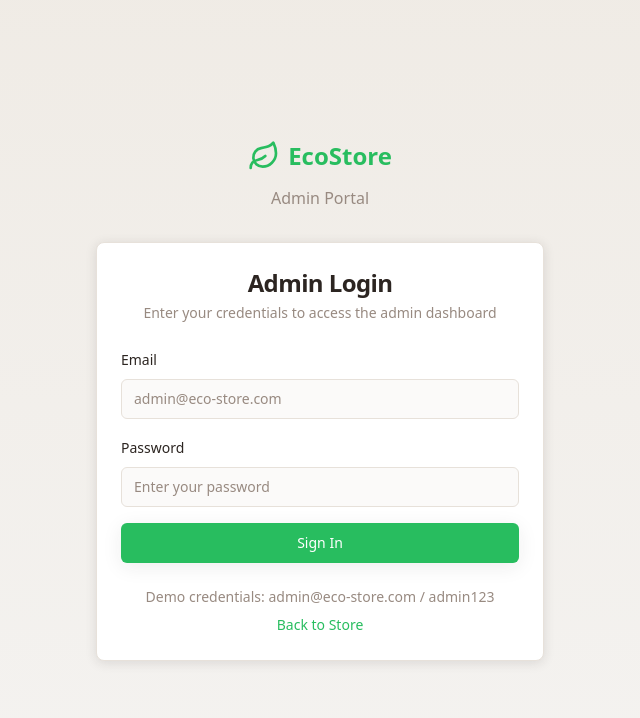
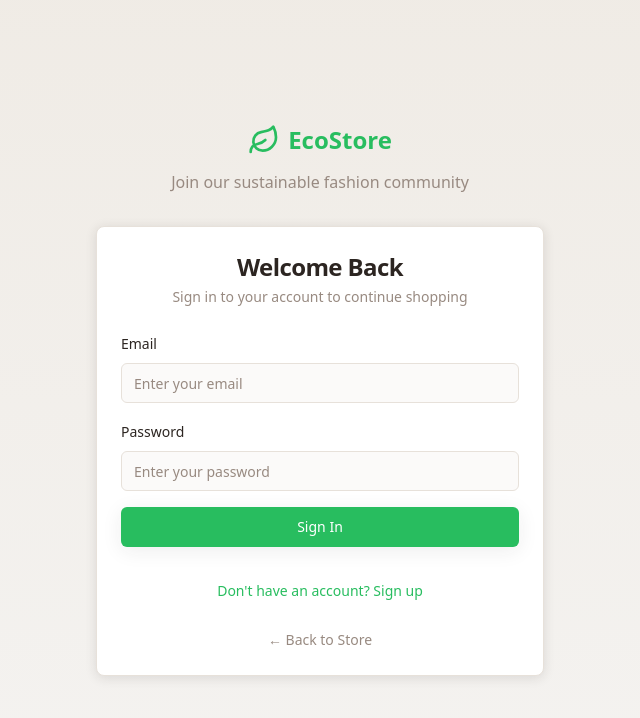
Before and after one commit to mahinbs/thread-thrift-hub, a React (Vite) app: page /login in a window 1280 px wide. Shown: the top 718 px of the page, without its empty margins (320-960 px from the left). Built offline with nearby package versions, Linux system fonts and the light colour scheme.

Commit message:
Add customer login and signup
Implement customer login and signup functionality on the login page.

```diff
--- a/src/pages/Login.tsx
+++ b/src/pages/Login.tsx
@@ -10,6 +10,9 @@ import { Loader2, Leaf } from "lucide-react"
 const Login = () => {
   const [email, setEmail] = useState("")
   const [password, setPassword] = useState("")
+  const [confirmPassword, setConfirmPassword] = useState("")
+  const [name, setName] = useState("")
+  const [isLogin, setIsLogin] = useState(true)
   const [isLoading, setIsLoading] = useState(false)
   const [error, setError] = useState("")
   const navigate = useNavigate()
@@ -19,23 +22,40 @@ const Login = () => {
     setIsLoading(true)
     setError("")
 
+    if (!isLogin && password !== confirmPassword) {
+      setError("Passwords don't match")
+      setIsLoading(false)
+      return
+    }
+
     // TODO: Replace with actual Supabase authentication
-    // Simulated login for demo purposes
     try {
-      if (email === "admin@eco-store.com" && password === "admin123") {
       // Simulate API call delay
       await new Promise(resolve => setTimeout(resolve, 1000))
 
-        // Store auth token (would be JWT in real implementation)
+      if (isLogin) {
+        // Simulated login - accept any valid email format
+        if (email && password) {
           localStorage.setItem("isAuthenticated", "true")
           localStorage.setItem("userEmail", email)
-
-        navigate("/admin/dashboard")
+          localStorage.setItem("userName", name || email.split('@')[0])
+          navigate("/")
         } else {
-        setError("Invalid email or password")
+          setError("Please enter valid credentials")
+        }
+      } else {
+        // Simulated signup
+        if (name && email && password) {
+          localStorage.setItem("isAuthenticated", "true")
+          localStorage.setItem("userEmail", email)
+          localStorage.setItem("userName", name)
+          navigate("/")
+        } else {
+          setError("Please fill in all fields")
+        }
       }
     } catch (err) {
-      setError("Login failed. Please try again.")
+      setError(isLogin ? "Login failed. Please try again." : "Signup failed. Please try again.")
     } finally {
       setIsLoading(false)
     }
@@ -50,14 +70,19 @@ const Login = () => {
             <Leaf className="h-8 w-8" />
             EcoStore
           </Link>
-          <p className="text-muted-foreground mt-2">Admin Portal</p>
+          <p className="text-muted-foreground mt-2">Join our sustainable fashion community</p>
         </div>
 
         <Card className="shadow-card border-border">
           <CardHeader className="space-y-1">
-            <CardTitle className="text-2xl font-bold text-center">Admin Login</CardTitle>
+            <CardTitle className="text-2xl font-bold text-center">
+              {isLogin ? "Welcome Back" : "Create Account"}
+            </CardTitle>
             <CardDescription className="text-center">
-              Enter your credentials to access the admin dashboard
+              {isLogin
+                ? "Sign in to your account to continue shopping"
+                : "Join EcoStore and start your sustainable fashion journey"
+              }
             </CardDescription>
           </CardHeader>
           <CardContent>
@@ -68,12 +93,27 @@ const Login = () => {
                 </Alert>
               )}
 
+              {!isLogin && (
+                <div className="space-y-2">
+                  <Label htmlFor="name">Full Name</Label>
+                  <Input
+                    id="name"
+                    type="text"
+                    placeholder="Enter your full name"
+                    value={name}
+                    onChange={(e) => setName(e.target.value)}
+                    required={!isLogin}
+                    disabled={isLoading}
+                  />
+                </div>
+              )}
+
               <div className="space-y-2">
                 <Label htmlFor="email">Email</Label>
                 <Input
                   id="email"
                   type="email"
-                  placeholder="admin@eco-store.com"
+                  placeholder="Enter your email"
                   value={email}
                   onChange={(e) => setEmail(e.target.value)}
                   required
@@ -94,6 +134,21 @@ const Login = () => {
                 />
               </div>
 
+              {!isLogin && (
+                <div className="space-y-2">
+                  <Label htmlFor="confirmPassword">Confirm Password</Label>
+                  <Input
+                    id="confirmPassword"
+                    type="password"
+                    placeholder="Confirm your password"
+                    value={confirmPassword}
+                    onChange={(e) => setConfirmPassword(e.target.value)}
+                    required={!isLogin}
+                    disabled={isLoading}
+                  />
+                </div>
+              )}
+
               <Button
                 type="submit"
                 className="w-full"
@@ -102,24 +157,39 @@ const Login = () => {
                 {isLoading ? (
                   <>
                     <Loader2 className="mr-2 h-4 w-4 animate-spin" />
-                    Signing in...
+                    {isLogin ? "Signing in..." : "Creating account..."}
                   </>
                 ) : (
-                  "Sign In"
+                  isLogin ? "Sign In" : "Create Account"
                 )}
               </Button>
             </form>
 
-            <div className="mt-6 text-center">
-              <p className="text-sm text-muted-foreground">
-                Demo credentials: admin@eco-store.com / admin123
-              </p>
+            <div className="mt-6 text-center space-y-4">
+              <Button
+                variant="ghost"
+                onClick={() => {
+                  setIsLogin(!isLogin)
+                  setError("")
+                  setName("")
+                  setConfirmPassword("")
+                }}
+                className="text-sm text-primary hover:underline"
+              >
+                {isLogin
+                  ? "Don't have an account? Sign up"
+                  : "Already have an account? Sign in"
+                }
+              </Button>
+
+              <div>
                 <Link
                   to="/"
-                className="text-sm text-primary hover:underline inline-block mt-2"
+                  className="text-sm text-muted-foreground hover:text-primary transition-colors"
                 >
-                Back to Store
+                  ← Back to Store
                 </Link>
+              </div>
             </div>
           </CardContent>
         </Card>
```
Lines whose indentation alone changed are shown as unchanged.
